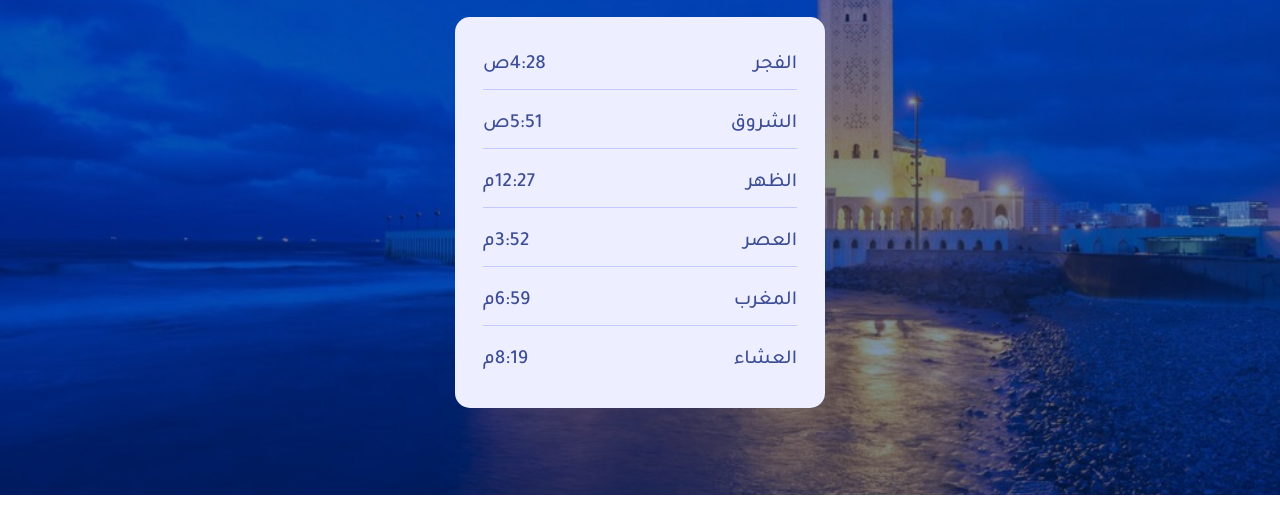
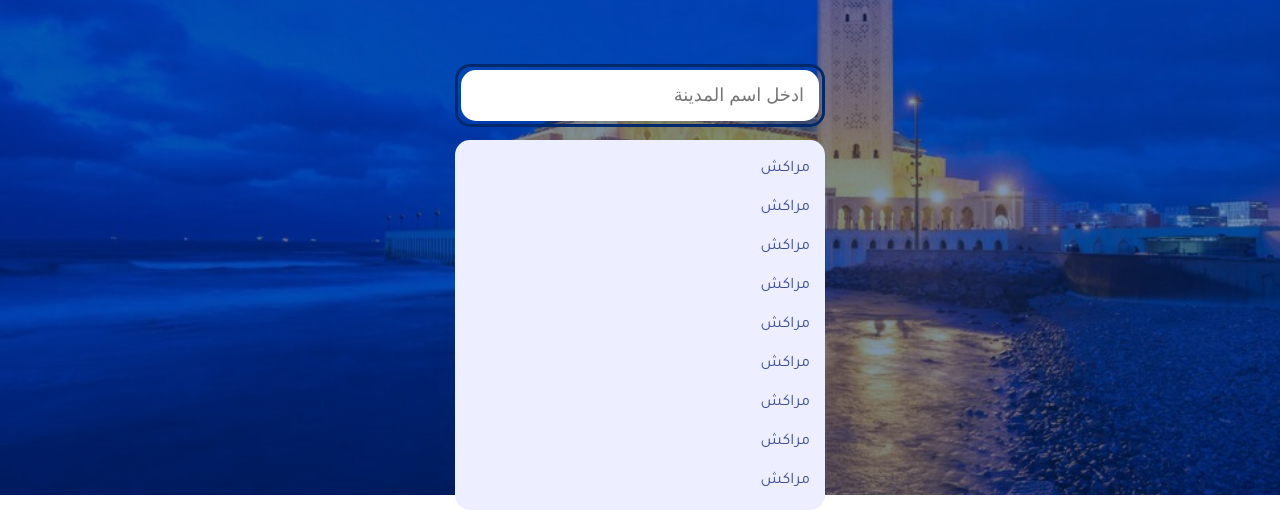
Before and after one commit to imarouane/salati-time, a website: page index.html in a window 1280 px wide. Shown: the part 305-815 px from the top of the page. Drawn offline with nearby package versions, Linux system fonts and the light colour scheme.

Commit message:
add and styke  search container

```diff
--- a/css/style.css
+++ b/css/style.css
@@ -91,10 +91,15 @@ body {
 .container {
     max-width: 400px;
     width: 100%;
-    display: flex;
+    padding: 2rem 1.5rem;
+}
+
+.prayer-wrapper {
+    display: none;
     flex-direction: column;
     gap: 2rem;
-    padding: 2rem 1.5rem;
+    opacity: 0;
+    visibility: hidden;
 }
 
 .prayer__location-info {
@@ -159,3 +164,58 @@ body {
     font-size: 2rem;
     font-weight: 500;
 }
+
+.search-container {
+    padding-block: 2.4rem;
+    display: flex;
+    flex-direction: column;
+    gap: 1rem;
+    position: relative;
+}
+
+.search-container>div:first-child {
+    padding: 0.3rem;
+    border: 3px solid var(--color-d-blue);
+    border-radius: 1.5rem;
+}
+
+.city__input {
+    width: 100%;
+    padding: 1.5rem;
+    border-radius: 1.5rem;
+    border: none;
+    outline: none;
+    font-size: 1.8rem;
+    color: var(--color-d-blue);
+    position: relative;
+}
+
+.cities__container {
+    position: absolute;
+    width: 100%;
+    top: 10rem;
+    padding: 1rem 0.5rem;
+    background: var(--color-l-white);
+    border-radius: 1.5rem;
+}
+
+.cities__list {
+    color: var(--color-l-text);
+    list-style: none;
+    font-size: 1.6rem;
+    height: 350px;
+    overflow-x: hidden;
+    overflow-y: auto;
+    scroll-behavior: smooth;
+    scrollbar-width: thin;
+}
+
+.cities__list li {
+    cursor: pointer;
+    padding: 1rem;
+    border-radius: 1rem;
+}
+
+.cities__list li:hover {
+    background-color: rgb(255, 255, 255);
+}
--- a/index.html
+++ b/index.html
@@ -24,6 +24,7 @@
     </div>
     <div id="app">
       <main class="container">
+        <div class="prayer-wrapper">
           <div class="prayer__location-info">
             <p class="today-time">10:21 م</p>
             <h2 class="city-name">مراكش</h2>
@@ -61,6 +62,32 @@
               <h3 class="prayer-time">8:19م</h3>
             </li>
           </ul>
+        </div>
+
+        <div class="search-container">
+          <div>
+            <input
+              id="city__input"
+              type="text"
+              placeholder="ادخل اسم المدينة"
+              autocomplete="off"
+              class="city__input"
+            />
+          </div>
+          <div class="cities__container">
+            <ul class="cities__list">
+              <li class="city" data-city-name="Marrakech">مراكش</li>
+              <li class="city" data-city-name="Marrakech">مراكش</li>
+              <li class="city" data-city-name="Marrakech">مراكش</li>
+              <li class="city" data-city-name="Marrakech">مراكش</li>
+              <li class="city" data-city-name="Marrakech">مراكش</li>
+              <li class="city" data-city-name="Marrakech">مراكش</li>
+              <li class="city" data-city-name="Marrakech">مراكش</li>
+              <li class="city" data-city-name="Marrakech">مراكش</li>
+              <li class="city" data-city-name="Marrakech">مراكش</li>
+            </ul>
+          </div>
+        </div>
       </main>
     </div>
     <script src="js/script.js"></script>
```
Lines whose indentation alone changed are shown as unchanged.
